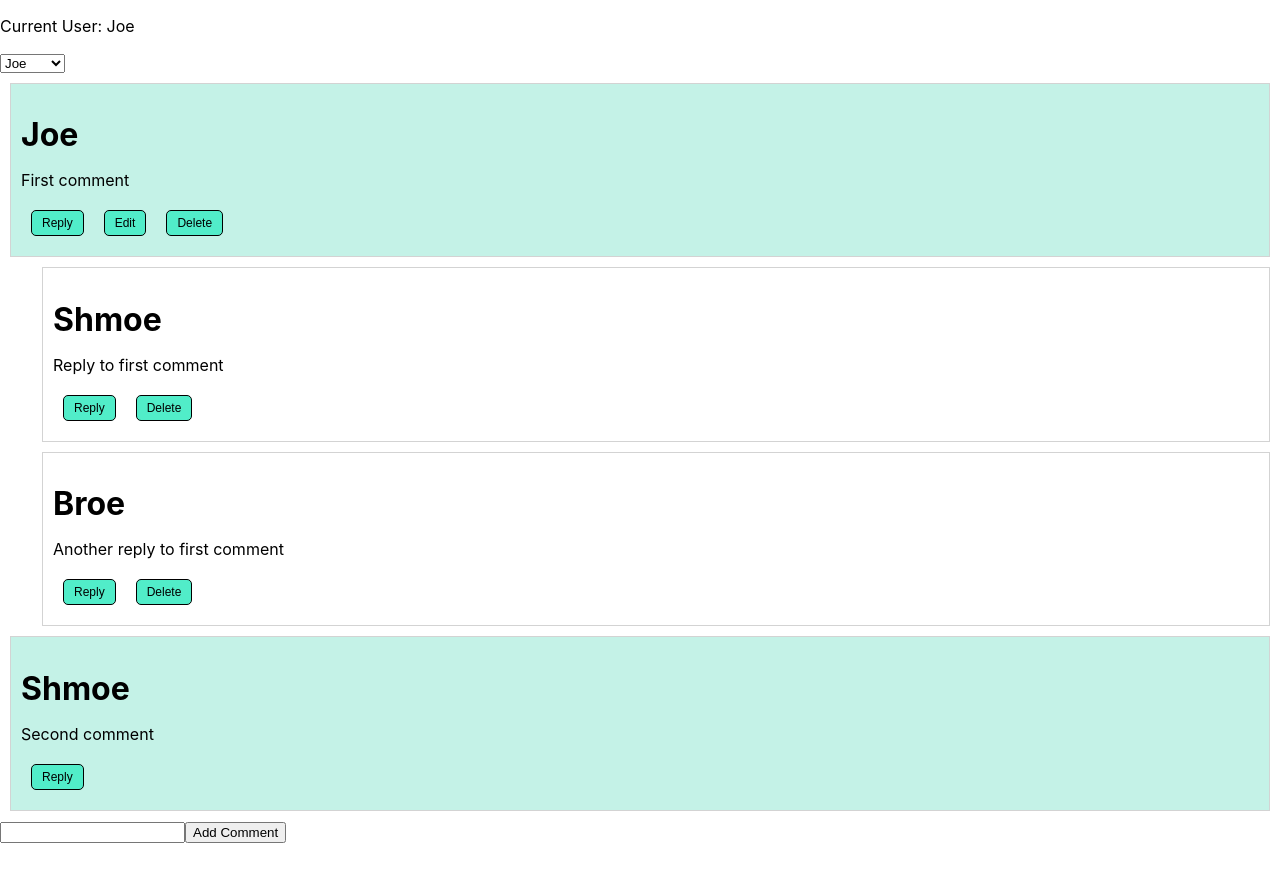
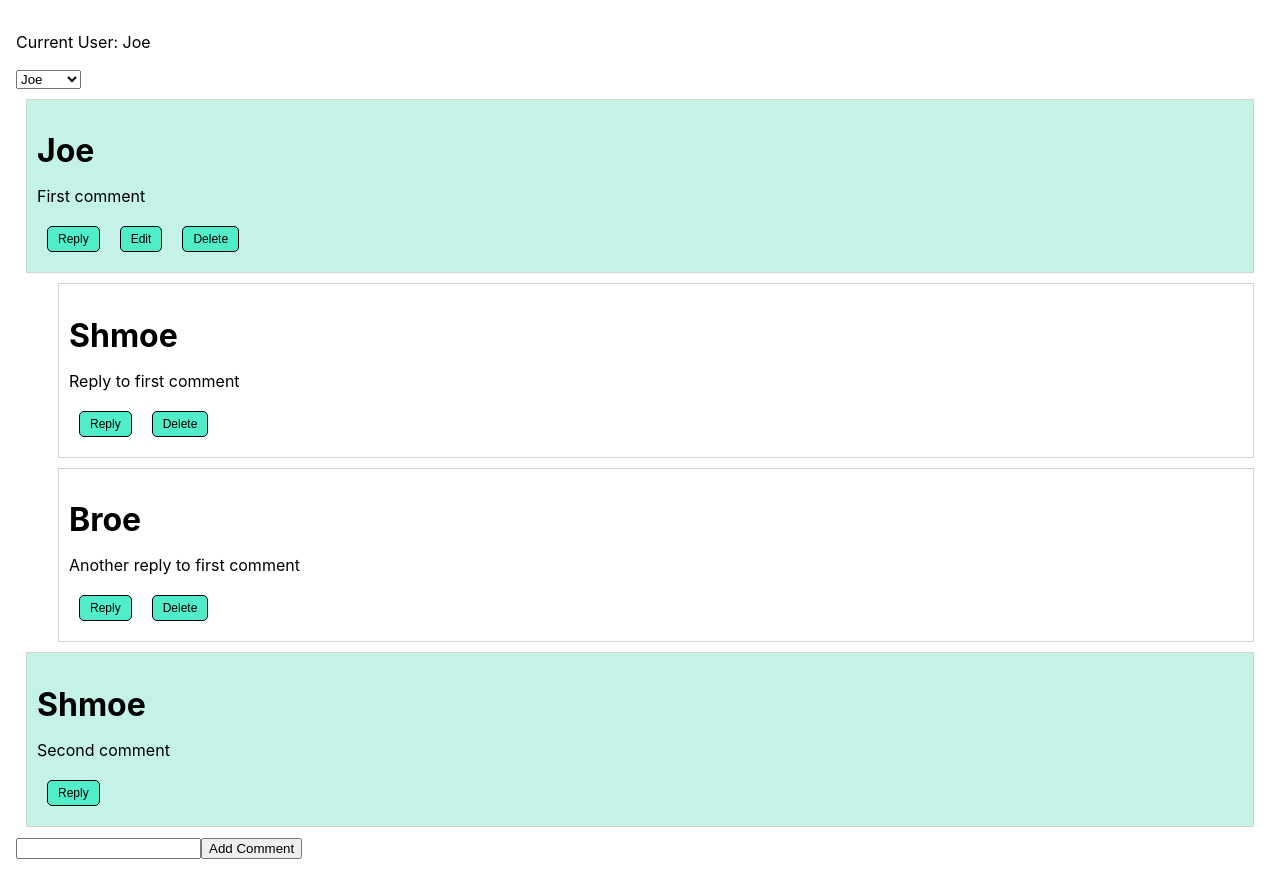
Before and after one commit to AidanGuarniere/react-comment-coding-challenge, a React (Create React App) app: page / in a window 1280 px wide. Before the commit the page ends 843 px from the top, so only its background shows below. Built offline with nearby package versions, Linux system fonts and the light colour scheme; the HTML template or start-up script is replaced by a standard one.

Commit message:
added padding to App component because it was bugging me

```diff
--- a/src/App.css
+++ b/src/App.css
@@ -0,0 +1,3 @@
+.App {
+    padding: 1rem;
+}
```
